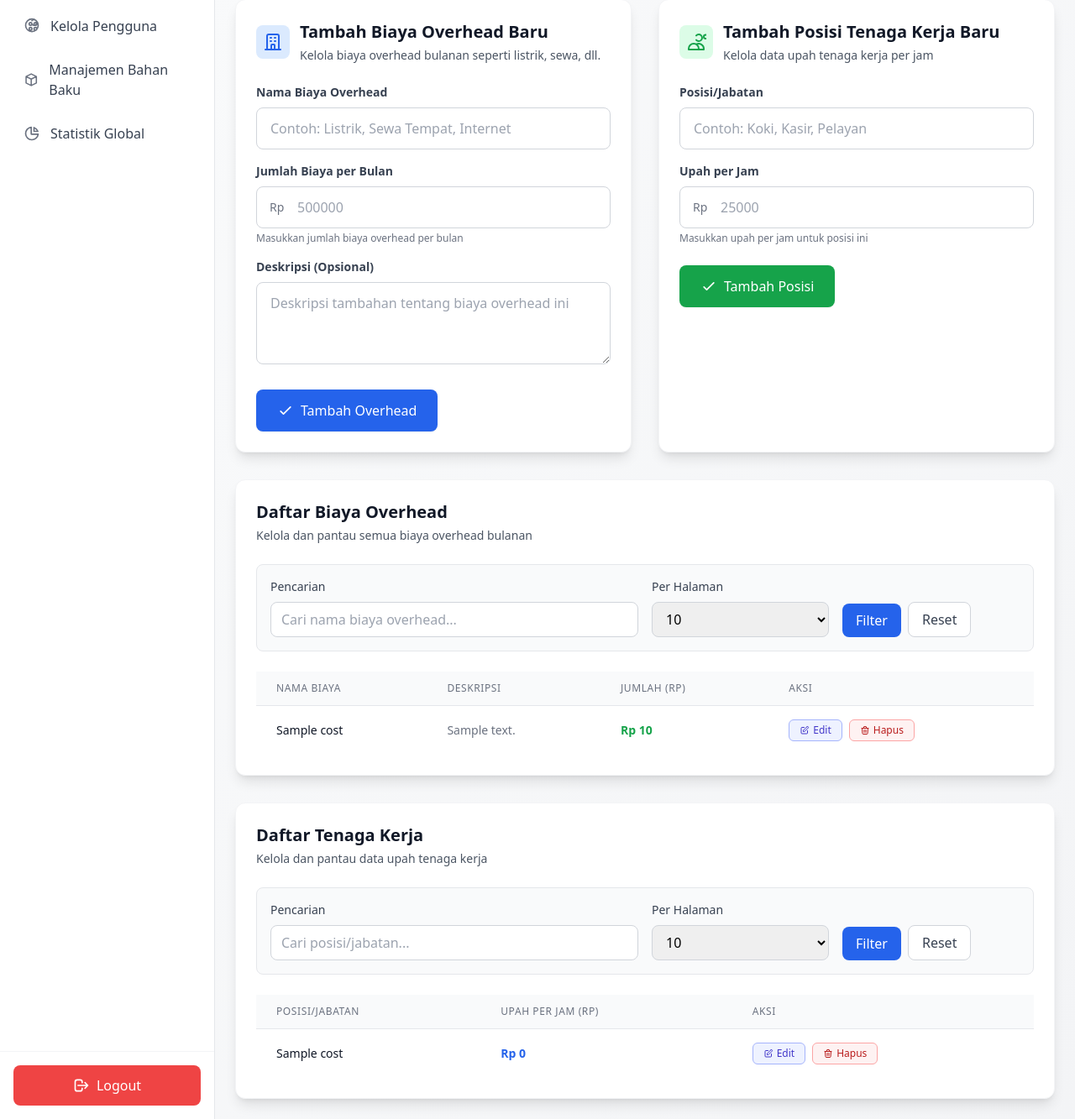
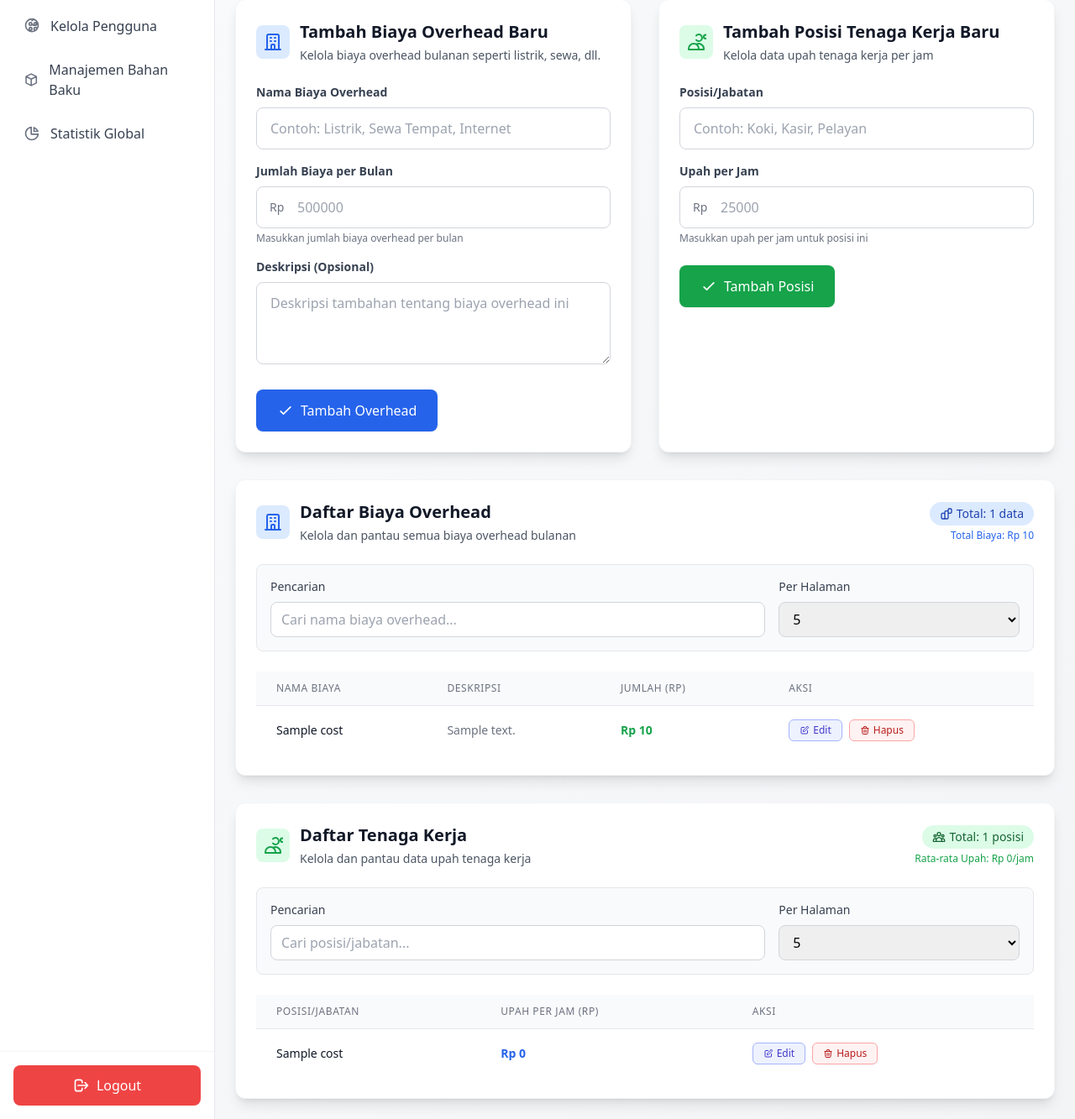
Before and after one commit to akunkuliahjenn/cobi-pi-rombak-3.0, a PHP site: page /pages/overhead_management.php in a window 1280 px wide. Shown: the part 125-1458 px from the top of the page at 84% size. Run offline with PHP 8.4, Linux system fonts and the light colour scheme; the visitor is signed in with stand-in values (Sample User, id 1); tables that the repository leaves empty or names only in its code hold one stand-in row (values such as "Sample post"); some libraries are stand-ins or nearby versions.

Commit message:
Add files via upload

```diff
--- a/cornerbites-sia/assets/js/overhead.js
+++ b/cornerbites-sia/assets/js/overhead.js
@@ -1,3 +1,4 @@
+
 // Global variables
 let searchOverheadTimeout;
 let searchLaborTimeout;
@@ -272,14 +273,6 @@ window.loadLaborData = loadLaborData;
 
 // Format currency input with automatic thousand separators
 document.addEventListener('DOMContentLoaded', function() {
-    // Only load data via AJAX if URL contains reload parameter
-    const urlParams = new URLSearchParams(window.location.search);
-    if (urlParams.get('reload') === '1') {
-        // Load initial data automatically after form submission
-        loadOverheadData(1);
-        loadLaborData(1);
-    }
-
     // Setup format input untuk overhead amount
     const amountInput = document.getElementById('overhead_amount');
     if (amountInput) {
@@ -375,26 +368,17 @@ document.addEventListener('DOMContentLoaded', function() {
     // Setup event listeners untuk overhead search
     const searchOverheadInput = document.getElementById('search-overhead-input');
     const limitOverheadSelect = document.getElementById('limit-overhead-select');
-    const filterOverheadBtn = document.getElementById('filter-overhead-btn');
-    const resetOverheadBtn = document.getElementById('reset-overhead-btn');
 
     // Setup event listeners untuk labor search
     const searchLaborInput = document.getElementById('search-labor-input');
     const limitLaborSelect = document.getElementById('limit-labor-select');
-    const filterLaborBtn = document.getElementById('filter-labor-btn');
-    const resetLaborBtn = document.getElementById('reset-labor-btn');
 
     // Real-time search untuk overhead dengan debouncing
     if (searchOverheadInput) {
         searchOverheadInput.addEventListener('input', function() {
             clearTimeout(searchOverheadTimeout);
             searchOverheadTimeout = setTimeout(() => {
-                // Only search if user actually typed something
-                const currentValue = this.value.trim();
-                const initialValue = this.getAttribute('value') || '';
-                if (currentValue !== initialValue) {
-                    loadOverheadData(1);
-                }
+                loadOverheadData(1);
             }, 500);
         });
     }
@@ -404,42 +388,15 @@ document.addEventListener('DOMContentLoaded', function() {
         searchLaborInput.addEventListener('input', function() {
             clearTimeout(searchLaborTimeout);
             searchLaborTimeout = setTimeout(() => {
-                // Only search if user actually typed something
-                const currentValue = this.value.trim();
-                const initialValue = this.getAttribute('value') || '';
-                if (currentValue !== initialValue) {
-                    loadLaborData(1);
-                }
+                loadLaborData(1);
             }, 500);
         });
     }
 
-    // Event listeners untuk overhead
-    if (filterOverheadBtn) {
-        filterOverheadBtn.addEventListener('click', function() {
-            loadOverheadData(1);
-        });
-    }
-
+    // Event listeners untuk limit select
     if (limitOverheadSelect) {
         limitOverheadSelect.addEventListener('change', function() {
             loadOverheadData(1);
-        });
-    }
-
-    if (resetOverheadBtn) {
-        resetOverheadBtn.addEventListener('click', function() {
-            searchOverheadInput.value = '';
-            limitOverheadSelect.value = '10';
-            // Reload page to show all data
-            window.location.href = '/cornerbites-sia/pages/overhead_management.php';
-        });
-    }
-
-    // Event listeners untuk labor
-    if (filterLaborBtn) {
-        filterLaborBtn.addEventListener('click', function() {
-            loadLaborData(1);
         });
     }
 
@@ -448,13 +405,4 @@ document.addEventListener('DOMContentLoaded', function() {
             loadLaborData(1);
         });
     }
-
-    if (resetLaborBtn) {
-        resetLaborBtn.addEventListener('click', function() {
-            searchLaborInput.value = '';
-            limitLaborSelect.value = '10';
-            // Reload page to show all data
-            window.location.href = '/cornerbites-sia/pages/overhead_management.php';
-        });
-    }
 });
--- a/cornerbites-sia/pages/bahan_baku.php
+++ b/cornerbites-sia/pages/bahan_baku.php
@@ -377,7 +377,7 @@ function buildPaginationUrl($baseUrl, $paramsToUpdate) {
                         <svg class="w-4 h-4 inline mr-1 text-blue-600" fill="currentColor" viewBox="0 0 20 20">
                             <path fill-rule="evenodd" d="M18 10a8 8 0 11-16 0 8 8 0 0116 0zm-7-4a1 1 0 11-2 0 1 1 0 012 0zM9 9a1 1 0 000 2v3a1 1 0 001 1h1a1 1 0 100-2v-3a1 1 0 00-1-1H9z" clip-rule="evenodd"></path>
                         </svg>
-                        <strong>Catatan:</strong> Form ini untuk menambah bahan/kemasan yang benar-benar baru. Jika bahan sudah ada dan hanya ingin mengubah stok, gunakan tombol "Edit" pada daftar di bawah.
+                        <strong>Catatan:</strong> Form ini untuk menambah bahan/kemasan yang benar-benar baru. Jika bahan sudah ada dan hanya ingin mengubah harga/lainnya, gunakan tombol "Edit" pada daftar di bawah.
                     </p>
 
                     <form action="../process/simpan_bahan_baku.php" method="POST">
--- a/cornerbites-sia/pages/overhead_management.php
+++ b/cornerbites-sia/pages/overhead_management.php
@@ -1,3 +1,4 @@
+
 <?php
 // pages/overhead_management.php
 // Halaman manajemen biaya overhead dan tenaga kerja
@@ -25,13 +26,13 @@ $labor_costs = [];
 
 // Pagination and search for overhead
 $search_overhead = $_GET['search_overhead'] ?? '';
-$limit_overhead = isset($_GET['limit_overhead']) && in_array((int)$_GET['limit_overhead'], [5, 10, 15, 20]) ? (int)$_GET['limit_overhead'] : 10;
+$limit_overhead = isset($_GET['limit_overhead']) && in_array((int)$_GET['limit_overhead'], [5, 10, 15, 20]) ? (int)$_GET['limit_overhead'] : 5;
 $page_overhead = isset($_GET['page_overhead']) ? max((int)$_GET['page_overhead'], 1) : 1;
 $offset_overhead = ($page_overhead - 1) * $limit_overhead;
 
 // Pagination and search for labor
 $search_labor = $_GET['search_labor'] ?? '';
-$limit_labor = isset($_GET['limit_labor']) && in_array((int)$_GET['limit_labor'], [5, 10, 15, 20]) ? (int)$_GET['limit_labor'] : 10;
+$limit_labor = isset($_GET['limit_labor']) && in_array((int)$_GET['limit_labor'], [5, 10, 15, 20]) ? (int)$_GET['limit_labor'] : 5;
 $page_labor = isset($_GET['page_labor']) ? max((int)$_GET['page_labor'], 1) : 1;
 $offset_labor = ($page_labor - 1) * $limit_labor;
 
@@ -481,15 +482,53 @@ if (isset($_GET['ajax']) && $_GET['ajax'] == 'labor') {
                     <!-- Daftar Biaya Overhead -->
                     <div class="bg-white rounded-xl shadow-lg border border-gray-100 p-6">
                         <div class="flex items-center justify-between mb-6">
+                            <div class="flex items-center">
+                                <div class="p-2 bg-blue-100 rounded-lg mr-3">
+                                    <svg class="w-6 h-6 text-blue-600" fill="none" stroke="currentColor" viewBox="0 0 24 24">
+                                        <path stroke-linecap="round" stroke-linejoin="round" stroke-width="2" d="M19 21V5a2 2 0 00-2-2H7a2 2 0 00-2 2v16m14 0h2m-2 0h-5m-9 0H3m2 0h5M9 7h1m-1 4h1m4-4h1m-1 4h1m-5 10v-5a1 1 0 011-1h2a1 1 0 011 1v5m-4 0h4"></path>
+                                    </svg>
+                                </div>
                                 <div>
                                     <h3 class="text-xl font-semibold text-gray-900">Daftar Biaya Overhead</h3>
                                     <p class="text-sm text-gray-600 mt-1">Kelola dan pantau semua biaya overhead bulanan</p>
                                 </div>
                             </div>
+                            <div class="text-right">
+                                <div class="flex items-center justify-end">
+                                    <span class="inline-flex items-center px-3 py-1 rounded-full text-sm font-medium bg-blue-100 text-blue-800">
+                                        <svg class="w-4 h-4 mr-1" fill="none" stroke="currentColor" viewBox="0 0 24 24">
+                                            <path stroke-linecap="round" stroke-linejoin="round" stroke-width="2" d="M9 19v-6a2 2 0 00-2-2H5a2 2 0 00-2 2v6a2 2 0 002 2h2a2 2 0 002-2zm0 0V9a2 2 0 012-2h2a2 2 0 012 2v10m-6 0a2 2 0 002 2h2a2 2 0 002-2m0 0V5a2 2 0 012-2h2a2 2 0 012 2v4a2 2 0 01-2 2h-2a2 2 0 01-2-2z"></path>
+                                        </svg>
+                                        Total: <?php echo number_format($total_overhead); ?> data
+                                    </span>
+                                </div>
+                                <?php if ($total_overhead > 0): ?>
+                                    <div class="mt-1 text-xs text-blue-600 font-medium">
+                                        Total Biaya: Rp <?php
+                                            try {
+                                                $total_amount_query = "SELECT SUM(amount) FROM overhead_costs WHERE is_active = 1";
+                                                if (!empty($search_overhead)) {
+                                                    $total_amount_query .= " AND name LIKE :search";
+                                                }
+                                                $total_amount_stmt = $conn->prepare($total_amount_query);
+                                                if (!empty($search_overhead)) {
+                                                    $total_amount_stmt->bindValue(':search', '%' . $search_overhead . '%');
+                                                }
+                                                $total_amount_stmt->execute();
+                                                $total_amount = $total_amount_stmt->fetchColumn();
+                                                echo number_format($total_amount ?: 0, 0, ',', '.');
+                                            } catch (Exception $e) {
+                                                echo "0";
+                                            }
+                                        ?>
+                                    </div>
+                                <?php endif; ?>
+                            </div>
+                        </div>
 
                         <!-- Filter & Search Overhead -->
                         <div class="bg-gray-50 rounded-lg p-4 mb-6 border border-gray-200">
-                            <div class="grid grid-cols-1 md:grid-cols-4 gap-4">
+                            <div class="grid grid-cols-1 md:grid-cols-3 gap-4">
                                 <div class="md:col-span-2">
                                     <label class="block text-sm font-medium text-gray-700 mb-2">Pencarian</label>
                                     <input type="text" id="search-overhead-input" value="<?php echo htmlspecialchars($search_overhead); ?>"
@@ -504,14 +543,6 @@ if (isset($_GET['ajax']) && $_GET['ajax'] == 'labor') {
                                         <option value="15" <?php echo $limit_overhead == 15 ? 'selected' : ''; ?>>15</option>
                                         <option value="20" <?php echo $limit_overhead == 20 ? 'selected' : ''; ?>>20</option>
                                     </select>
-                                </div>
-                                <div class="flex items-end gap-2">
-                                    <button id="filter-overhead-btn" class="px-4 py-2 bg-blue-600 hover:bg-blue-700 text-white rounded-lg transition-colors font-medium">
-                                        Filter
-                                    </button>
-                                    <button id="reset-overhead-btn" class="px-4 py-2 border border-gray-300 text-gray-700 bg-white hover:bg-gray-50 rounded-lg transition-colors font-medium">
-                                        Reset
-                                    </button>
                                 </div>
                             </div>
                         </div>
@@ -584,15 +615,53 @@ if (isset($_GET['ajax']) && $_GET['ajax'] == 'labor') {
                     <!-- Daftar Tenaga Kerja -->
                     <div class="bg-white rounded-xl shadow-lg border border-gray-100 p-6">
                         <div class="flex items-center justify-between mb-6">
+                            <div class="flex items-center">
+                                <div class="p-2 bg-green-100 rounded-lg mr-3">
+                                    <svg class="w-6 h-6 text-green-600" fill="none" stroke="currentColor" viewBox="0 0 24 24">
+                                        <path stroke-linecap="round" stroke-linejoin="round" stroke-width="2" d="M12 4.354a4 4 0 110 5.292M15 21H3v-1a6 6 0 0112 0v1zm0 0h6v-1a6 6 0 00-9-5.197m13.5-9a2.25 2.25 0 11-4.5 0 2.25 2.25 0 014.5 0z"></path>
+                                    </svg>
+                                </div>
                                 <div>
                                     <h3 class="text-xl font-semibold text-gray-900">Daftar Tenaga Kerja</h3>
                                     <p class="text-sm text-gray-600 mt-1">Kelola dan pantau data upah tenaga kerja</p>
                                 </div>
                             </div>
+                            <div class="text-right">
+                                <div class="flex items-center justify-end">
+                                    <span class="inline-flex items-center px-3 py-1 rounded-full text-sm font-medium bg-green-100 text-green-800">
+                                        <svg class="w-4 h-4 mr-1" fill="none" stroke="currentColor" viewBox="0 0 24 24">
+                                            <path stroke-linecap="round" stroke-linejoin="round" stroke-width="2" d="M17 20h5v-2a3 3 0 00-5.356-1.857M17 20H7m10 0v-2c0-.656-.126-1.283-.356-1.857M7 20H2v-2a3 3 0 015.356-1.857M7 20v-2c0-.656.126-1.283.356-1.857m0 0a5.002 5.002 0 019.288 0M15 7a3 3 0 11-6 0 3 3 0 016 0zm6 3a2 2 0 11-4 0 2 2 0 014 0zM7 10a2 2 0 11-4 0 2 2 0 014 0z"></path>
+                                    </svg>
+                                    Total: <?php echo number_format($total_labor); ?> posisi
+                                    </span>
+                                </div>
+                                <?php if ($total_labor > 0): ?>
+                                    <div class="mt-1 text-xs text-green-600 font-medium">
+                                        Rata-rata Upah: Rp <?php
+                                            try {
+                                                $avg_rate_query = "SELECT AVG(hourly_rate) FROM labor_costs WHERE is_active = 1";
+                                                if (!empty($search_labor)) {
+                                                    $avg_rate_query .= " AND position_name LIKE :search";
+                                                }
+                                                $avg_rate_stmt = $conn->prepare($avg_rate_query);
+                                                if (!empty($search_labor)) {
+                                                    $avg_rate_stmt->bindValue(':search', '%' . $search_labor . '%');
+                                                }
+                                                $avg_rate_stmt->execute();
+                                                $avg_rate = $avg_rate_stmt->fetchColumn();
+                                                echo number_format($avg_rate ?: 0, 0, ',', '.');
+                                            } catch (Exception $e) {
+                                                echo "0";
+                                            }
+                                        ?>/jam
+                                    </div>
+                                <?php endif; ?>
+                            </div>
+                        </div>
 
                         <!-- Filter & Search Labor -->
                         <div class="bg-gray-50 rounded-lg p-4 mb-6 border border-gray-200">
-                            <div class="grid grid-cols-1 md:grid-cols-4 gap-4">
+                            <div class="grid grid-cols-1 md:grid-cols-3 gap-4">
                                 <div class="md:col-span-2">
                                     <label class="block text-sm font-medium text-gray-700 mb-2">Pencarian</label>
                                     <input type="text" id="search-labor-input" value="<?php echo htmlspecialchars($search_labor); ?>"
@@ -607,14 +676,6 @@ if (isset($_GET['ajax']) && $_GET['ajax'] == 'labor') {
                                         <option value="15" <?php echo $limit_labor == 15 ? 'selected' : ''; ?>>15</option>
                                         <option value="20" <?php echo $limit_labor == 20 ? 'selected' : ''; ?>>20</option>
                                     </select>
-                                </div>
-                                <div class="flex items-end gap-2">
-                                    <button id="filter-labor-btn" class="px-4 py-2 bg-blue-600 hover:bg-blue-700 text-white rounded-lg transition-colors font-medium">
-                                        Filter
-                                    </button>
-                                    <button id="reset-labor-btn" class="px-4 py-2 border border-gray-300 text-gray-700 bg-white hover:bg-gray-50 rounded-lg transition-colors font-medium">
-                                        Reset
-                                    </button>
                                 </div>
                             </div>
                         </div>
```
Lines whose indentation alone changed are shown as unchanged.
